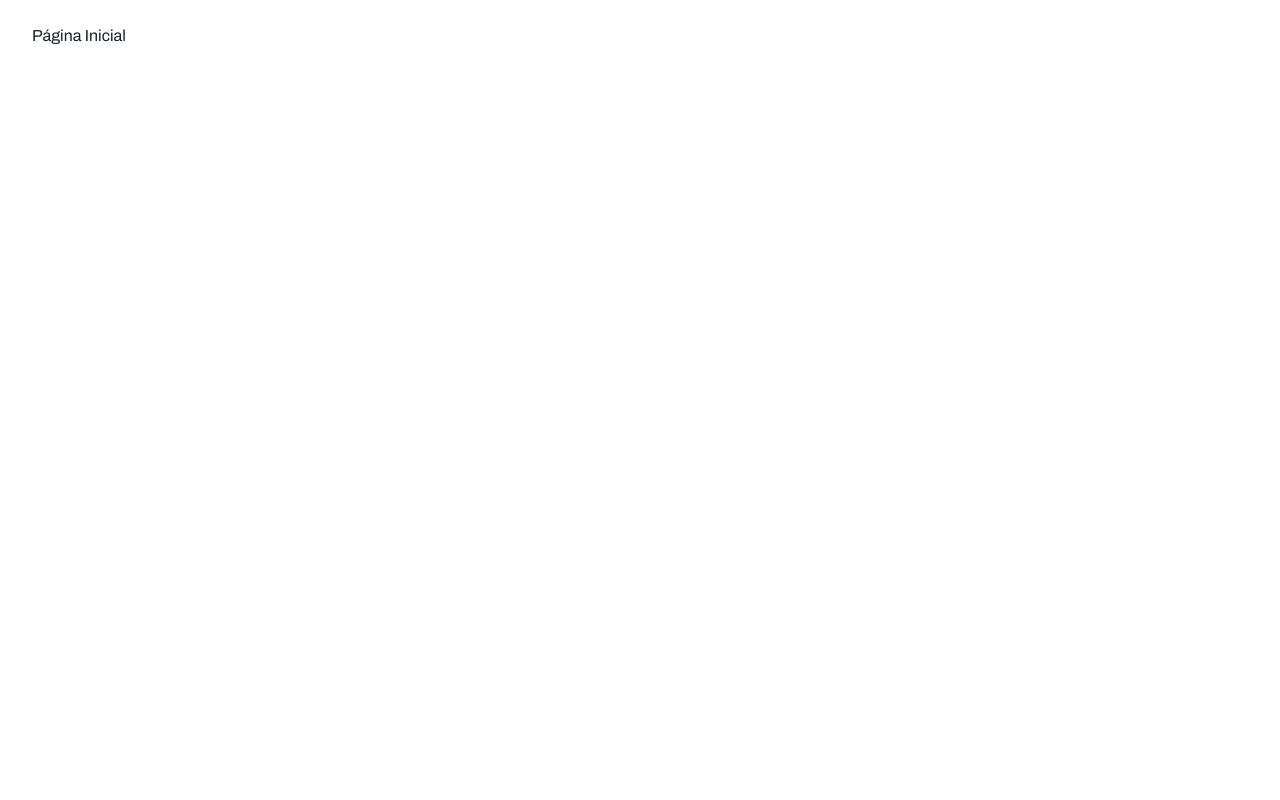
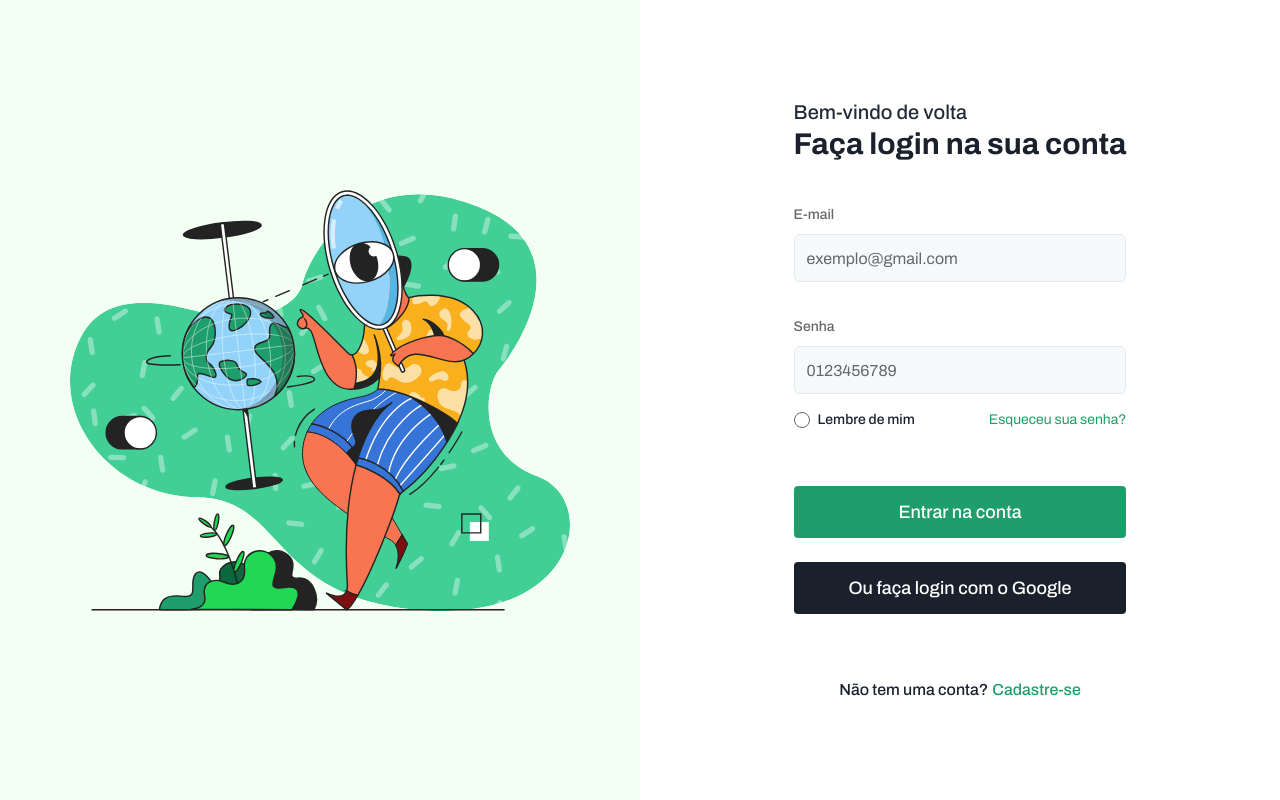
Before and after one commit to lucassamuel94/login-desafio-04-codelandia, a Next.js app: page / in a window 1280 px wide. Built offline with nearby package versions, Linux system fonts and the light colour scheme.

Commit message:
update structured page Home

```diff
--- a/src/app/page.tsx
+++ b/src/app/page.tsx
@@ -1,10 +1,37 @@
+import { FormLogin } from "@/components/form-login";
+import Link from "next/link";
 
 export default function Home() {
+
   return (
-    <div className="container">
-      <main className="py-6">
-        <h1 className="">Página Inicial</h1>
-      </main>
-    </div>
+    <main className="grid min-h-screen grid-cols-1 lg:grid-cols-2">
+      <figure className="hidden bg-[#F3FFF2] lg:grid lg:place-items-center">
+        <img src="illustration.svg" alt="" />
+      </figure>
+      <div className="grid place-items-center">
+        <div>
+          <header>
+            <h2 className="text-base font-medium opacity-95 lg:text-xl">
+              Bem-vindo de volta
+            </h2>
+            <h3 className="text-2xl font-bold lg:text-3xl">
+              Faça login na sua conta
+            </h3>
+          </header>
+
+          <FormLogin className="mt-10" />
+
+          <footer className="mt-16 flex items-center justify-center font-medium">
+            <span>Não tem uma conta?</span>
+            <Link
+              href={'/'}
+              className="text-brand ml-1 hover:underline hover:underline-offset-2"
+            >
+              Cadastre-se
+            </Link>
+          </footer>
+        </div>
+      </div>
+    </main>
   )
 }
```
